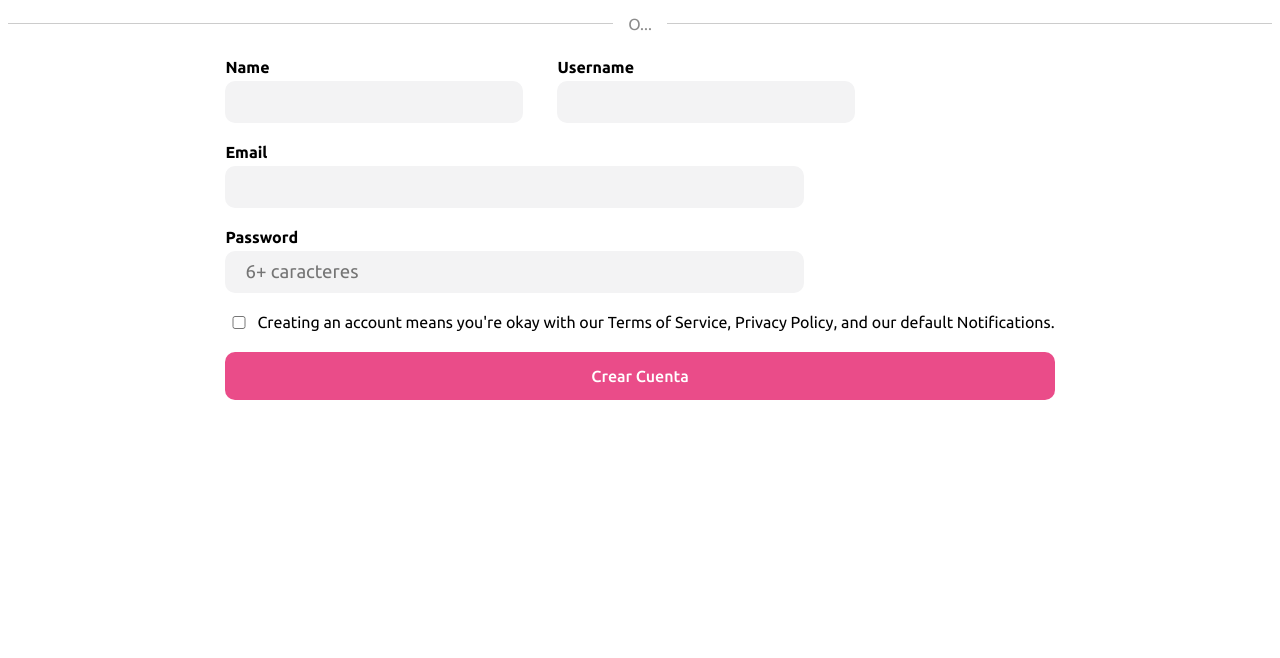
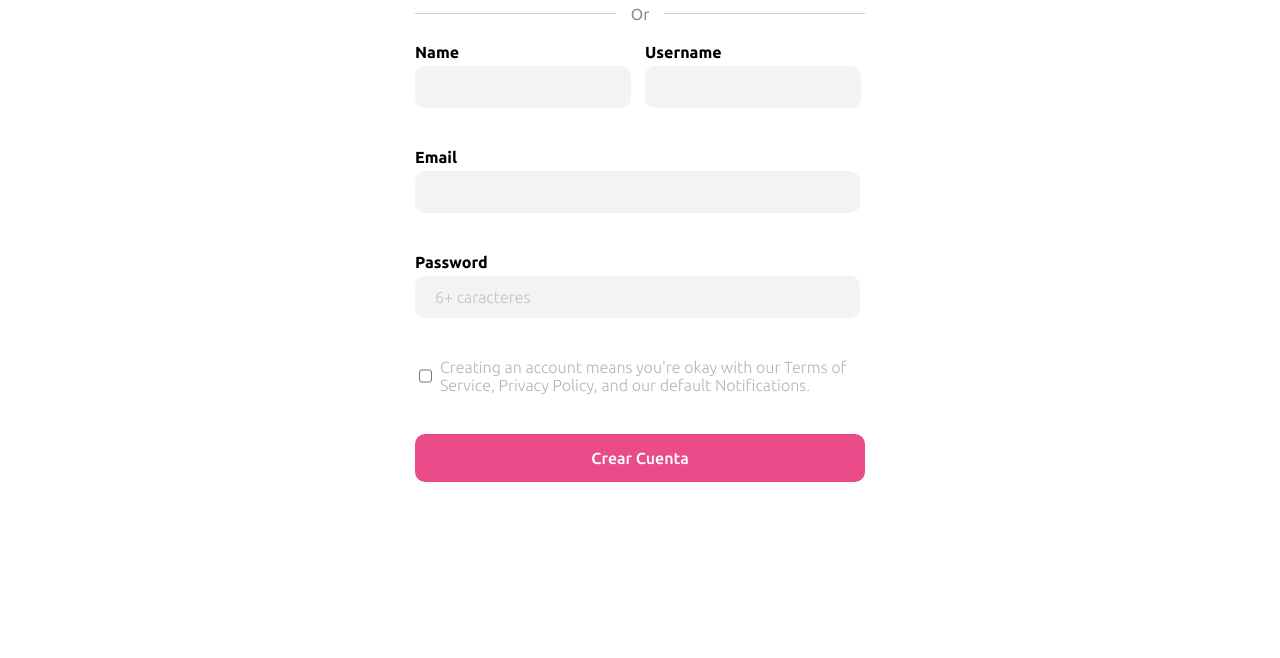
Before and after one commit to MariaSolArroyo/cloneFormularioDribbble, a plain HTML site: page index.html in a window 1280 px wide. Shown: the part 142-800 px from the top of the page. Drawn offline with Linux system fonts and the light colour scheme.

Commit message:
Terminación de proyecto

```diff
--- a/css/estilo.css
+++ b/css/estilo.css
@@ -6,11 +6,13 @@
 }
 
 .container{
+    margin: auto;
     display: flex;
     flex-direction: column;
     align-items: center;
     justify-content: center;
-    gap: 25px;
+    gap: 20px;
+    width: 450px;
 }
 
 .buttons{
@@ -19,6 +21,7 @@
     gap: 20px;
     align-items: center;
     justify-content: center;
+    margin: auto;
 }
 .google-bt{
         background-color: #1A73E8;
@@ -109,7 +112,7 @@ form{
     display: flex;
     flex-direction: column;
     align-items: stretch;
-    gap: 20px;
+    gap: 40px;
 }
 
 label{
@@ -124,13 +127,14 @@ label span{
 }
 
 label input{
-    width: 65%;
+    width: 90%;
     background-color: #f3f3f4;
     border: none;
     padding: 10px 20px;
     border-radius: 10px;
     outline: none;
     font-size: 14pt;
+    transition: background-color 0.2s ,border 0.2s, box-shadow 0.2s;
 }
 .section-inputs label input{
     width: 80%;
@@ -155,6 +159,12 @@ label input:focus{
 
 }
 
+.password input::placeholder{
+    color: #c2c2c2;
+    font-weight: 100;
+    font-size: 12pt;
+}
+
 .checkbox-label{
     display: flex;
     flex-direction: row;
@@ -165,7 +175,8 @@ label input:focus{
 }
 
 .checkbox-label span{
-    font-weight: 400;
+    font-weight: 300;
+    color: #b4b4b7;
 }
 
 /*boton submit*/
--- a/index.html
+++ b/index.html
@@ -23,7 +23,7 @@
                 </div>
                     <div class="separator">
                         <hr>
-                        <span>O...</span>
+                        <span>Or</span>
                         <hr>
                     </div>
 
@@ -47,7 +47,7 @@
                             <input type="email" id="email" name="email" />
                         </label>
 
-                        <label for="password">
+                        <label for="password" class="password">
                             <span>Password</span>
                             <input type="password" id="password" name="password"
                                 placeholder="6+ caracteres" />
```
